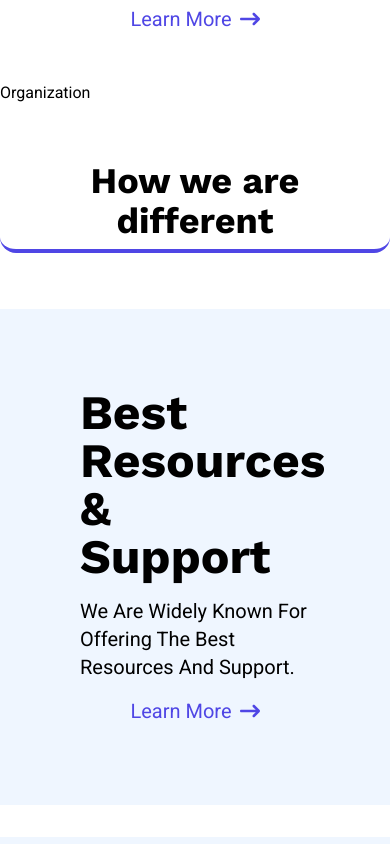
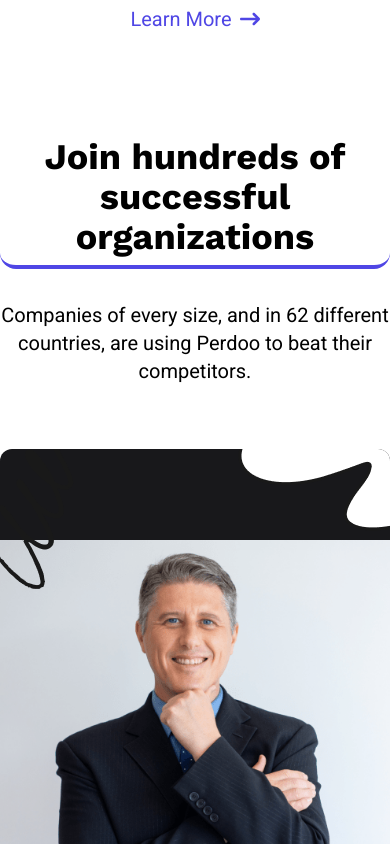
Before and after one commit to FrontEndDevo/peboo, a React (Vite) app: page / in a window 390 px wide. Shown: the part 4080-4924 px from the top of the page. Built offline with nearby package versions, Linux system fonts and the light colour scheme.

Commit message:
Finish the JSX and the Styling of Organization component (still Responsive)

```diff
--- a/src/components/Organization.jsx
+++ b/src/components/Organization.jsx
@@ -1,5 +1,42 @@
+import organization from "../assets/images/organization.png";
+import top_right from "../assets/images/bottom_background.png";
+import top_left from "../assets/images/bottom_two_background.png";
 const Organization = () => {
-  return <section>Organization</section>;
+  return (
+    <section className="container mx-auto py-12">
+      <h2 className="text-4xl xl:text-6xl font-work-sans text-center mb-8 border-indigo-600 border-b-4 p-2 rounded-2xl lg:border-none">
+        Join hundreds of successful organizations
+      </h2>
+      <p className="text-xl xl:text-2xl text-center mb-16">
+        Companies of every size, and in 62 different countries, are using Perdoo
+        to beat their competitors.
+      </p>
+      <div className="text-white bg-zinc-900 rounded-xl relative flex items-center gap-24 overflow-hidden">
+        <img
+          src={top_right}
+          alt="organization top right background"
+          className="absolute -top-4 -right-4 rotate-180"
+        />
+        <img
+          src={top_left}
+          alt="organization top left background"
+          className="absolute -top-4 -left-4"
+        />
+
+        <img src={organization} alt="our managers" loading="lazy" />
+        <div className="w-1/2">
+          <q className="font-work-sans text-3xl">
+            Peboo enabled everyone in our organization to focus on results that
+            matter, and got everyone pointed in the same direction.
+          </q>
+          <p className="font-work-sans text-xl mb-2 mt-12">Shannon Lincoln</p>
+          <p className="font-work-sans text-xl opacity-75">
+            VP Finance, Shippo
+          </p>
+        </div>
+      </div>
+    </section>
+  );
 };
 
 export default Organization;
```
Also changed, not shown: src/assets/images/bottom_two_background.png (added), src/assets/images/organization.png (added).
